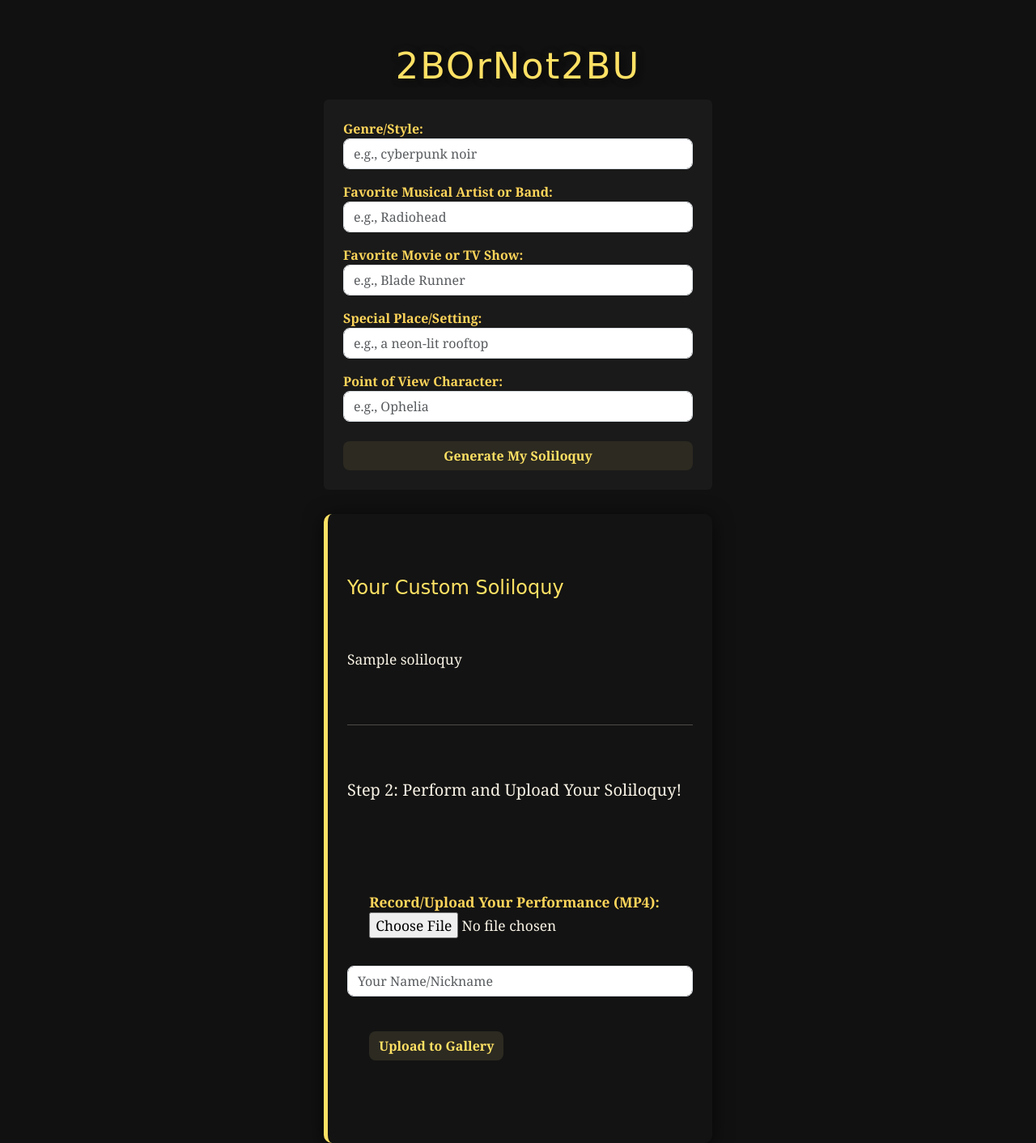
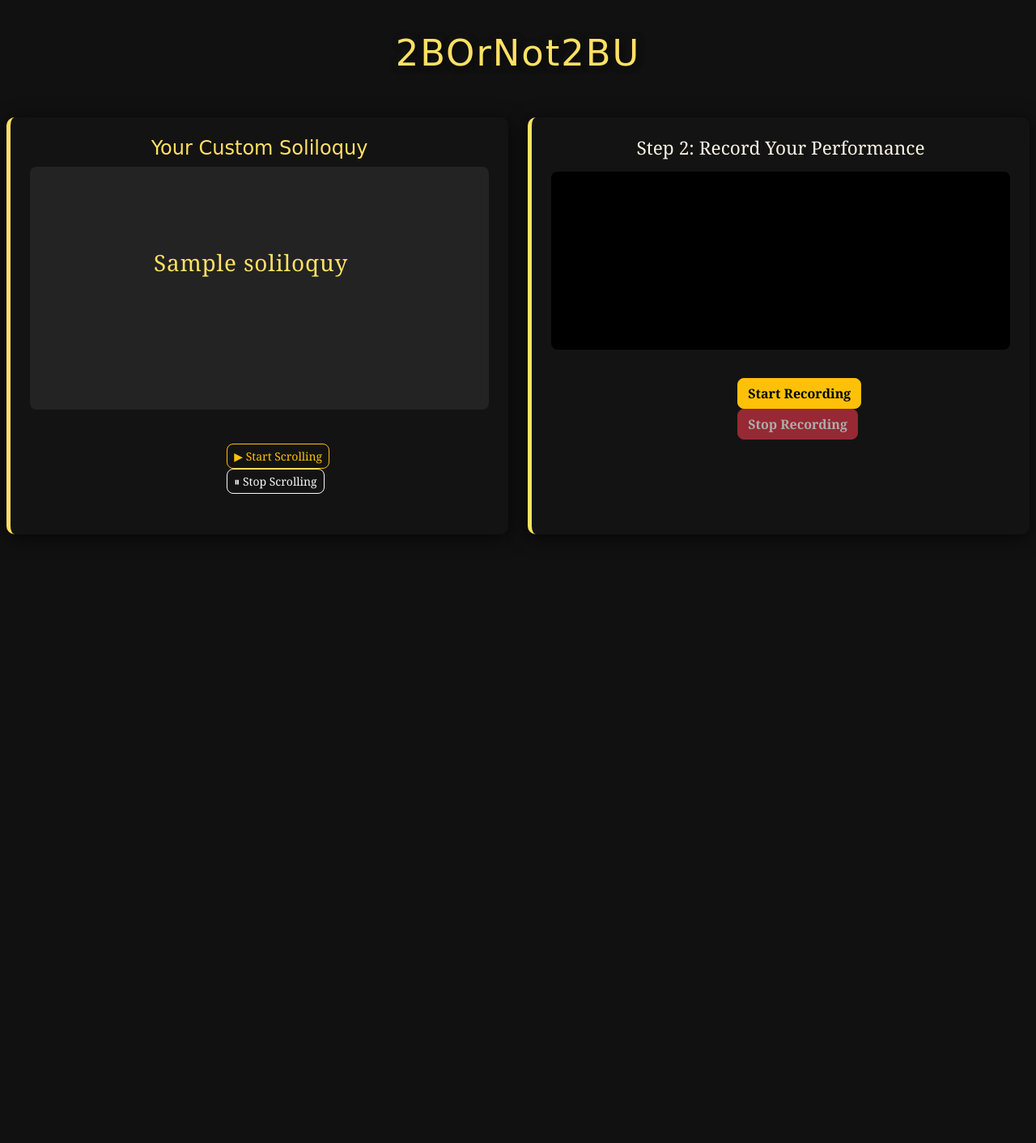
Before and after one commit to wondervalleyprojects/2BOrNot2BU, a Flask app: template templates/index.html in a window 1280 px wide. Shown: the whole page at 81% size. After the commit the page ends 660 px from the top, so only its background shows below. Run offline with Flask 3, Linux system fonts and the light colour scheme; the template is opened without the code that fills it: most values are stand-ins (such as "Sample title", 1, 10 or a date in 2020); some web fonts are replaced.

Commit message:
Added teleprompter and video recorder

```diff
--- a/app.py
+++ b/app.py
@@ -64,10 +64,13 @@ def upload():
         flash('No selected file')
         return redirect(request.url)
     if file and allowed_file(file.filename):
-        filename = secure_filename(file.filename)
+        import uuid
+        ext = file.filename.rsplit('.', 1)[1].lower()
+        unique_id = uuid.uuid4().hex
+        filename = secure_filename(f"{unique_id}.{ext}")
         filepath = os.path.join(app.config['UPLOAD_FOLDER'], filename)
         file.save(filepath)
-        # Save the soliloquy text and nickname (append to a JSON, SQLite, etc)
+        # Save the soliloquy text and nickname
         with open('gallery.txt', 'a') as f:
             f.write(f"{filename}|{request.form['nickname']}|{request.form['soliloquy_text']}\n")
         return redirect(url_for('gallery'))
--- a/templates/index.html
+++ b/templates/index.html
@@ -34,6 +34,21 @@
       font-size: 1.09rem;
       white-space: pre-wrap;
       color: #f9f3e6;
+      min-height: 420px;
+    }
+    .teleprompter-box {
+      font-size: 1.6em;
+      height: 300px;
+      width: 95%;
+      max-width: 800px;
+      margin: 0 auto;
+      overflow: auto;
+      background: #232323;
+      color: #ffe164;
+      padding: 2em;
+      border-radius: 8px;
+      letter-spacing: 0.03em;
+      line-height: 1.5;
     }
     label {
       color: #ffd55a;
@@ -56,10 +71,17 @@
     @media (max-width: 600px) {
       .gothic-title { font-size: 2.0rem; }
       .soliloquy-box { padding: 14px; font-size: 1rem; }
+      .teleprompter-box { font-size: 1em; padding: 1em;}
+    }
+    /* Responsive layout for soliloquy/recorder */
+    @media (min-width: 700px) {
+      .soliloquy-container { max-width: 1400px; }
     }
   </style>
 </head>
 <body>
+  {% if not soliloquy %}
+  <!-- Narrow landing form for mobile and desktop -->
   <div class="container d-flex flex-column justify-content-center align-items-center" style="min-height: 95vh;">
     <div class="w-100" style="max-width: 480px;">
       <div class="gothic-title mt-5 mb-2">2BOrNot2BU</div>
@@ -86,23 +108,123 @@
         </div>
         <button type="submit" class="btn btn-primary w-100 mt-2">Generate My Soliloquy</button>
       </form>
-
-      {% if soliloquy %}
-      <div class="soliloquy-box">
+    </div>
+  </div>
+  {% else %}
+  <!-- Wide two-column layout for soliloquy and recorder -->
+  <div class="container-fluid soliloquy-container px-2 py-4" style="max-width:1400px;">
+    <div class="gothic-title mt-2 mb-3">2BOrNot2BU</div>
+    <div class="row g-4 flex-lg-row flex-column justify-content-center">
+      <!-- Teleprompter -->
+      <div class="col-lg-6 mb-4 d-flex">
+        <div class="soliloquy-box flex-grow-1 d-flex flex-column align-items-center">
           <h4 style="font-family:'UnifrakturCook',cursive; color:#ffe164;">Your Custom Soliloquy</h4>
-        <div>{{ soliloquy }}</div>
-        <hr>
-    <h5>Step 2: Perform and Upload Your Soliloquy!</h5>
-    <form method="post" action="/upload" enctype="multipart/form-data">
+          <div id="teleprompter" class="teleprompter-box w-100">
+            {{ soliloquy }}
+          </div>
+          <div class="mt-3">
+            <button id="start-scroll" class="btn btn-outline-warning btn-sm me-2">▶ Start Scrolling</button>
+            <button id="stop-scroll" class="btn btn-outline-light btn-sm">⏸ Stop Scrolling</button>
+          </div>
+        </div>
+      </div>
+      <!-- Recorder -->
+      <div class="col-lg-6 mb-4 d-flex">
+        <div class="soliloquy-box flex-grow-1 d-flex flex-column align-items-center">
+          <h4 class="mb-3" style="font-size:1.3em;">Step 2: Record Your Performance</h4>
+          <video id="preview" autoplay muted playsinline style="width:100%; max-height:220px; background:#000; border-radius:8px;"></video>
+          <div class="mt-2">
+            <button id="start-record" class="btn btn-warning fw-bold me-2">Start Recording</button>
+            <button id="stop-record" class="btn btn-danger fw-bold" disabled>Stop Recording</button>
+            <a id="download-link" class="btn btn-success d-none mt-2" download="soliloquy.webm">Download Video</a>
+          </div>
+          <video id="playback" controls class="mt-3" style="display:none; width:100%;"></video>
+          <form method="post" action="/upload" enctype="multipart/form-data" class="mt-3" id="upload-form" style="display:none;">
             <input type="hidden" name="soliloquy_text" value="{{ soliloquy }}">
-      <label for="video_file">Record/Upload Your Performance (MP4):</label>
-      <input type="file" accept="video/*" name="video_file" required>
+            <input type="file" name="video_file" id="video-file-input" style="display:none;" required>
             <input type="text" name="nickname" placeholder="Your Name/Nickname" class="form-control my-2">
             <button class="btn btn-primary mt-2" type="submit">Upload to Gallery</button>
           </form>
         </div>
-      {% endif %}
       </div>
     </div>
+  </div>
+  {% endif %}
+  <script>
+    // Teleprompter scroll with single interval
+    let teleprompter = document.getElementById('teleprompter');
+    let scrollInterval = null;
+    const startScrollBtn = document.getElementById('start-scroll');
+    const stopScrollBtn = document.getElementById('stop-scroll');
+    if (teleprompter && startScrollBtn && stopScrollBtn) {
+      startScrollBtn.onclick = function() {
+        if (scrollInterval !== null) clearInterval(scrollInterval);
+        scrollInterval = setInterval(() => {
+          teleprompter.scrollTop += 1;
+        }, 35);
+      };
+      stopScrollBtn.onclick = function() {
+        if (scrollInterval !== null) {
+          clearInterval(scrollInterval);
+          scrollInterval = null;
+        }
+      };
+    }
+    // --- Video Recording ---
+    let mediaRecorder, recordedBlobs = [], videoURL;
+    const preview = document.getElementById('preview');
+    const playback = document.getElementById('playback');
+    const startRecord = document.getElementById('start-record');
+    const stopRecord = document.getElementById('stop-record');
+    const downloadLink = document.getElementById('download-link');
+    const uploadForm = document.getElementById('upload-form');
+    const videoFileInput = document.getElementById('video-file-input');
+    if (preview) {
+      navigator.mediaDevices.getUserMedia({ video: true, audio: true })
+        .then(stream => {
+          preview.srcObject = stream;
+          window.stream = stream;
+        })
+        .catch(error => {
+          alert('Camera and microphone are required to record video.');
+        });
+    }
+    if (startRecord && stopRecord && preview && playback && downloadLink && uploadForm && videoFileInput) {
+      startRecord.onclick = () => {
+        recordedBlobs = [];
+        let options = { mimeType: 'video/webm;codecs=vp9,opus' };
+        try {
+          mediaRecorder = new MediaRecorder(window.stream, options);
+        } catch (e) {
+          mediaRecorder = new MediaRecorder(window.stream); // fallback
+        }
+        mediaRecorder.ondataavailable = event => {
+          if (event.data && event.data.size > 0) recordedBlobs.push(event.data);
+        };
+        mediaRecorder.onstop = () => {
+          const superBuffer = new Blob(recordedBlobs, { type: 'video/webm' });
+          videoURL = window.URL.createObjectURL(superBuffer);
+          playback.src = videoURL;
+          playback.style.display = 'block';
+          downloadLink.href = videoURL;
+          downloadLink.classList.remove('d-none');
+          // Prepare for upload
+          const file = new File([superBuffer], "soliloquy.webm", { type: 'video/webm' });
+          const dataTransfer = new DataTransfer();
+          dataTransfer.items.add(file);
+          videoFileInput.files = dataTransfer.files;
+          uploadForm.style.display = 'block';
+        };
+        mediaRecorder.start();
+        startRecord.disabled = true;
+        stopRecord.disabled = false;
+      };
+      stopRecord.onclick = () => {
+        mediaRecorder.stop();
+        startRecord.disabled = false;
+        stopRecord.disabled = true;
+      };
+    }
+  </script>
 </body>
 </html>
```
Lines whose indentation alone changed are shown as unchanged.
